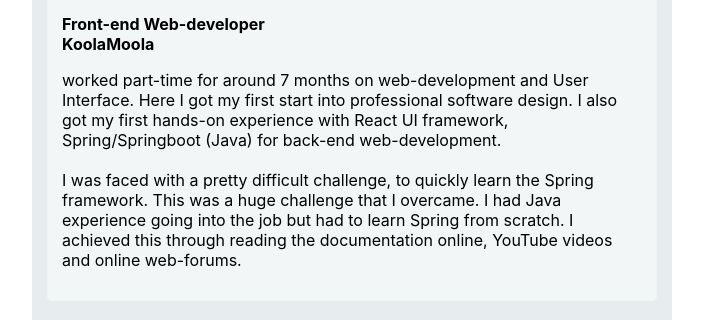
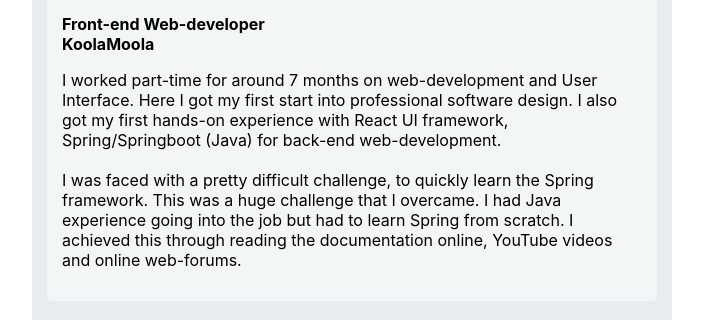
Before and after one commit to hanrahma123/PersonalWebsite, a React (Create React App) app: page / in a window 1280 px wide. Shown: the part 1731-2051 px from the top of the page, without its empty margins (288-991 px from the left). Built offline with nearby package versions, Linux system fonts and the light colour scheme.

Commit message:
Quick U.I. patch
-fixed View centering bug
-fixed typo

```diff
--- a/src/Components/View/style.css
+++ b/src/Components/View/style.css
@@ -3,5 +3,4 @@
   width: 50vw;
   min-width: 400px;
   margin: auto;
-  margin-bottom: none;
 }
--- a/src/Text/Home/Home.json
+++ b/src/Text/Home/Home.json
@@ -25,7 +25,7 @@
     {
       "Title": "",
       "Subtitle": "Front-end Web-developer\nKoolaMoola",
-      "Body": " worked part-time for around 7 months on web-development and User Interface. Here I got my first start into professional software design. I also got my first hands-on experience with React UI framework, Spring/Springboot (Java) for back-end web-development.\n\n I was faced with a pretty difficult challenge, to quickly learn the Spring framework. This was a huge challenge that I overcame. I had Java experience going into the job but had to learn Spring from scratch. I achieved this through reading the documentation online, YouTube videos and online web-forums."
+      "Body": "I worked part-time for around 7 months on web-development and User Interface. Here I got my first start into professional software design. I also got my first hands-on experience with React UI framework, Spring/Springboot (Java) for back-end web-development.\n\n I was faced with a pretty difficult challenge, to quickly learn the Spring framework. This was a huge challenge that I overcame. I had Java experience going into the job but had to learn Spring from scratch. I achieved this through reading the documentation online, YouTube videos and online web-forums."
     }
   ]
 }
```
